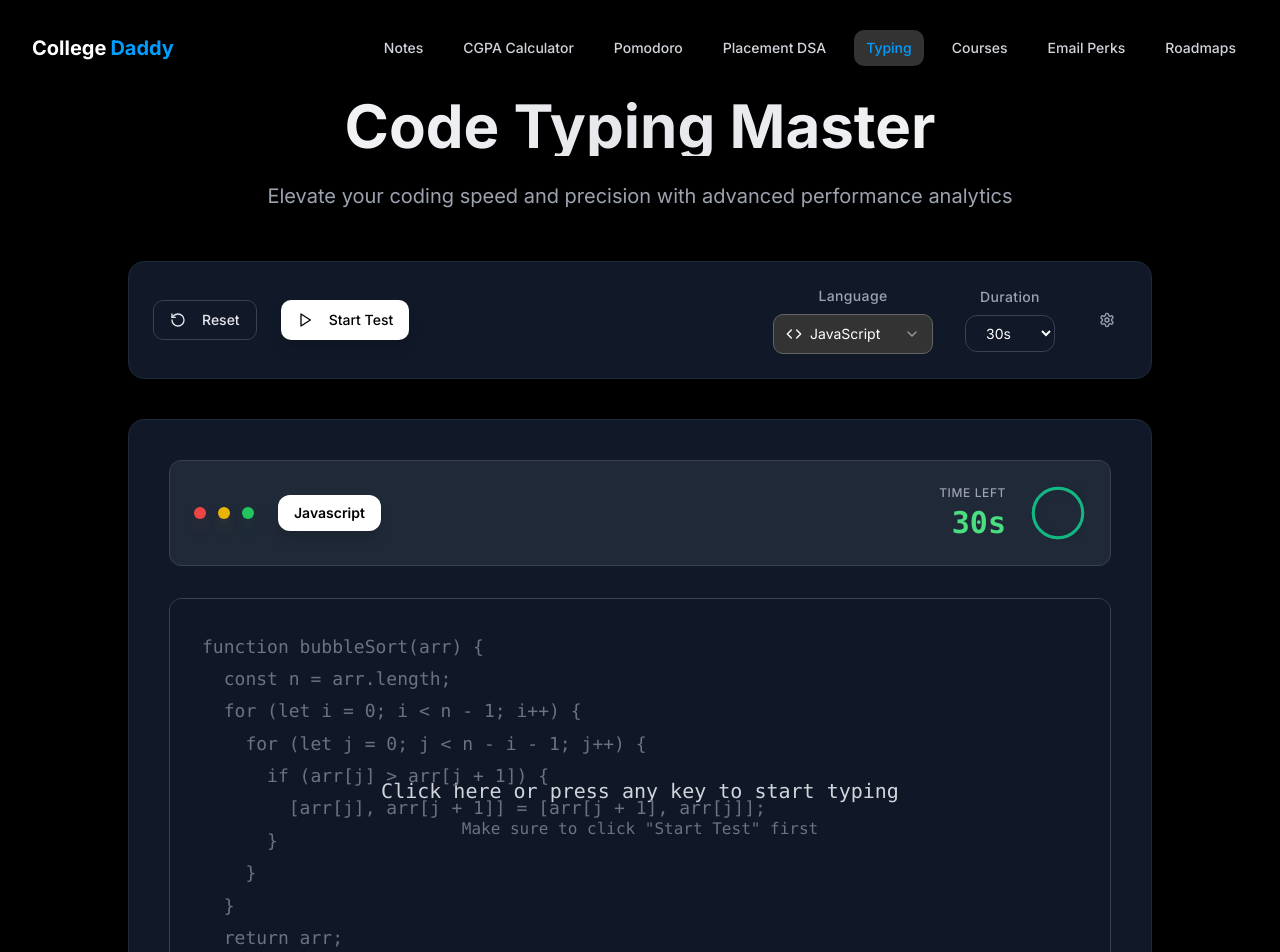
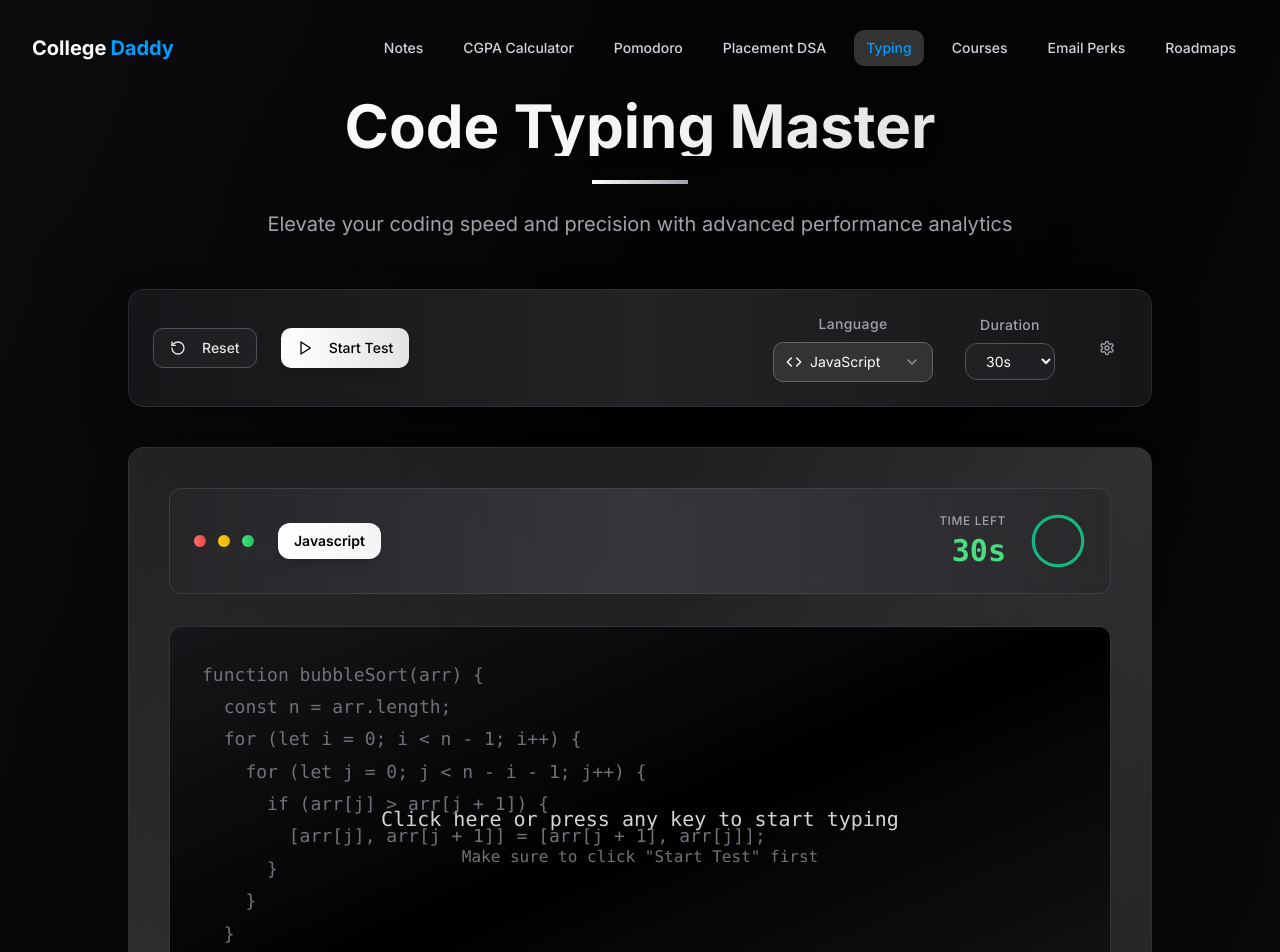
Before and after one commit to sachinnotmainacc/academic-companion-hub, a React (Vite) app: page /typing in a window 1280 px wide. Shown: the top 952 px of the page. Built offline with nearby package versions, Linux system fonts and the light colour scheme.

Commit message:
Refactor: Improve typing page color scheme
The AI enhanced the typing page's color scheme, implementing a premium look with a black background and refined color choices.

```diff
--- a/src/components/TypingArea.tsx
+++ b/src/components/TypingArea.tsx
@@ -245,22 +245,22 @@ export default function TypingArea({
 
   return (
     <div className="relative">
-      {/* Enhanced Header */}
-      <div className="flex justify-between items-center mb-8 p-6 bg-gray-800 rounded-xl border border-gray-700 backdrop-blur-sm">
+      {/* Premium Header */}
+      <div className="flex justify-between items-center mb-8 p-6 bg-gradient-to-r from-zinc-800/70 via-zinc-700/70 to-zinc-800/70 rounded-xl border border-zinc-600/50 backdrop-blur-sm">
         <div className="flex items-center space-x-6">
           <div className="flex items-center space-x-3">
-            <div className="w-3 h-3 bg-red-500 rounded-full shadow-lg shadow-red-500/30"></div>
-            <div className="w-3 h-3 bg-yellow-500 rounded-full shadow-lg shadow-yellow-500/30"></div>
-            <div className="w-3 h-3 bg-green-500 rounded-full shadow-lg shadow-green-500/30"></div>
+            <div className="w-3 h-3 bg-gradient-to-r from-red-400 to-red-500 rounded-full shadow-lg shadow-red-500/30"></div>
+            <div className="w-3 h-3 bg-gradient-to-r from-yellow-400 to-yellow-500 rounded-full shadow-lg shadow-yellow-500/30"></div>
+            <div className="w-3 h-3 bg-gradient-to-r from-green-400 to-green-500 rounded-full shadow-lg shadow-green-500/30"></div>
           </div>
-          <div className="text-sm px-4 py-2 bg-white text-black rounded-lg font-semibold capitalize shadow-lg">
+          <div className="text-sm px-4 py-2 bg-gradient-to-r from-white to-zinc-100 text-black rounded-lg font-semibold capitalize shadow-lg">
             {snippet.language}
           </div>
         </div>
 
         <div className="flex items-center space-x-6">
           <div className="text-right">
-            <div className="text-xs text-gray-400 uppercase tracking-wider font-medium mb-1">Time Left</div>
+            <div className="text-xs text-zinc-400 uppercase tracking-wider font-medium mb-1">Time Left</div>
             <div className={`text-3xl font-mono font-bold transition-all duration-300 ${
               timeLeft <= 10 ? 'text-red-400 animate-pulse' :
               timeLeft <= 20 ? 'text-yellow-400' : 'text-green-400'
@@ -273,13 +273,13 @@ export default function TypingArea({
               <path
                 d="M18 2.0845 a 15.9155 15.9155 0 0 1 0 31.831 a 15.9155 15.9155 0 0 1 0 -31.831"
                 fill="none"
-                stroke="#374151"
+                stroke="#52525b"
                 strokeWidth="2"
               />
               <path
                 d="M18 2.0845 a 15.9155 15.9155 0 0 1 0 31.831 a 15.9155 15.9155 0 0 1 0 -31.831"
                 fill="none"
-                stroke={timeLeft <= 10 ? '#F87171' : timeLeft <= 20 ? '#FBBF24' : '#10B981'}
+                stroke={timeLeft <= 10 ? '#f87171' : timeLeft <= 20 ? '#fbbf24' : '#10b981'}
                 strokeWidth="2"
                 strokeDasharray={`${(timeLeft / testDuration) * 100}, 100`}
                 className="transition-all duration-1000 ease-linear drop-shadow-lg"
@@ -289,11 +289,11 @@ export default function TypingArea({
         </div>
       </div>
 
-      {/* Enhanced Code Display */}
+      {/* Premium Code Display */}
       <div
         ref={containerRef}
-        className={`relative font-mono text-lg leading-relaxed whitespace-pre-wrap outline-none bg-gray-900 p-8 rounded-xl border transition-all duration-300 min-h-[350px] backdrop-blur-sm ${
-          isStarted ? 'focus:border-white cursor-text border-gray-700 shadow-inner' : 'cursor-pointer border-gray-700 hover:border-gray-600'
+        className={`relative font-mono text-lg leading-relaxed whitespace-pre-wrap outline-none bg-gradient-to-br from-zinc-900/50 via-black/50 to-zinc-900/50 p-8 rounded-xl border transition-all duration-300 min-h-[350px] backdrop-blur-sm ${
+          isStarted ? 'focus:border-white/50 cursor-text border-zinc-600/50 shadow-inner' : 'cursor-pointer border-zinc-600/50 hover:border-zinc-500/50'
         }`}
         tabIndex={0}
         onBlur={handleBlur}
@@ -305,10 +305,10 @@ export default function TypingArea({
         style={{ lineHeight: '1.8' }}
       >
         {!isStarted && (
-          <div className="absolute inset-0 flex items-center justify-center bg-gray-900/90 rounded-xl backdrop-blur-sm">
+          <div className="absolute inset-0 flex items-center justify-center bg-gradient-to-br from-zinc-900/95 via-black/95 to-zinc-900/95 rounded-xl backdrop-blur-sm">
             <div className="text-center p-8">
-              <p className="text-gray-300 text-xl mb-3 font-medium">Click here or press any key to start typing</p>
-              <p className="text-gray-500 text-base">Make sure to click "Start Test" first</p>
+              <p className="text-zinc-300 text-xl mb-3 font-medium">Click here or press any key to start typing</p>
+              <p className="text-zinc-500 text-base">Make sure to click "Start Test" first</p>
             </div>
           </div>
         )}
@@ -330,7 +330,7 @@ export default function TypingArea({
                     : isWrong
                     ? 'text-red-400 bg-red-400/20 rounded-sm'
                     : ''
-                  : 'text-gray-500'
+                  : 'text-zinc-500'
               }`}
             >
               {isCursor && isCursorVisible && (
@@ -346,15 +346,15 @@ export default function TypingArea({
         })}
       </div>
 
-      {/* Progress Bar */}
+      {/* Premium Progress Bar */}
       <div className="mt-6">
-        <div className="flex justify-between text-sm text-gray-400 mb-2">
+        <div className="flex justify-between text-sm text-zinc-400 mb-2">
           <span className="font-medium">Progress</span>
           <span className="font-mono">{Math.round((currentText.length / snippet.code.length) * 100)}%</span>
         </div>
-        <div className="w-full bg-gray-800 rounded-full h-3 overflow-hidden shadow-inner">
+        <div className="w-full bg-zinc-800/50 rounded-full h-3 overflow-hidden shadow-inner">
           <div
-            className="bg-white h-3 rounded-full transition-all duration-500 ease-out shadow-lg"
+            className="bg-gradient-to-r from-white to-zinc-200 h-3 rounded-full transition-all duration-500 ease-out shadow-lg"
             style={{ width: `${Math.min(100, (currentText.length / snippet.code.length) * 100)}%` }}
           ></div>
         </div>
--- a/src/pages/Typing.tsx
+++ b/src/pages/Typing.tsx
@@ -57,30 +57,36 @@ const Typing = () => {
   };
 
   return (
-    <div className="min-h-screen bg-black text-white">
+    <div className="min-h-screen bg-gradient-to-br from-zinc-950 via-black to-zinc-950 text-white relative overflow-hidden">
+      {/* Premium background effects */}
+      <div className="absolute inset-0 bg-gradient-to-r from-zinc-900/20 via-transparent to-zinc-900/20"></div>
+      <div className="absolute top-0 left-1/4 w-96 h-96 bg-white/3 rounded-full blur-3xl"></div>
+      <div className="absolute bottom-0 right-1/4 w-96 h-96 bg-white/2 rounded-full blur-3xl"></div>
+
       <Navbar />
-      <div className="container mx-auto px-4 py-24">
-        {/* Header */}
+      <div className="container mx-auto px-4 py-24 relative z-10">
+        {/* Premium Header */}
         <div className="text-center mb-12">
-          <h1 className="text-5xl md:text-6xl font-bold mb-6 bg-gradient-to-r from-white via-gray-200 to-white bg-clip-text text-transparent drop-shadow-lg">
+          <h1 className="text-5xl md:text-6xl font-bold mb-6 bg-gradient-to-r from-white via-zinc-100 to-zinc-300 bg-clip-text text-transparent drop-shadow-lg">
             Code Typing Master
           </h1>
-          <p className="text-gray-400 text-xl max-w-3xl mx-auto leading-relaxed">
+          <div className="w-24 h-1 bg-gradient-to-r from-white to-zinc-400 mx-auto mb-6"></div>
+          <p className="text-zinc-400 text-xl max-w-3xl mx-auto leading-relaxed">
             Elevate your coding speed and precision with advanced performance analytics
           </p>
         </div>
 
         {!showResults ? (
           <>
-            {/* Control Bar */}
+            {/* Premium Control Bar */}
             <div className="max-w-5xl mx-auto mb-10">
-              <div className="bg-gray-900 backdrop-blur-xl rounded-2xl p-6 border border-gray-800 shadow-2xl">
+              <div className="bg-gradient-to-r from-zinc-900/90 via-zinc-800/90 to-zinc-900/90 backdrop-blur-xl rounded-2xl p-6 border border-zinc-700/50 shadow-2xl shadow-black/50">
                 <div className="flex flex-wrap items-center justify-between gap-6">
                   <div className="flex items-center space-x-6">
                     <Button
                       onClick={handleReset}
                       variant="outline"
-                      className="border-gray-700 hover:bg-gray-800 hover:border-gray-600 bg-gray-900 text-gray-200 transition-all duration-300"
+                      className="border-zinc-600 hover:bg-zinc-700/50 hover:border-zinc-500 bg-zinc-800/50 text-zinc-200 transition-all duration-300 backdrop-blur-sm"
                       disabled={isStarted && timeLeft > 0}
                     >
                       <RotateCcw className="w-4 h-4 mr-2" />
@@ -89,7 +95,7 @@ const Typing = () => {
 
                     <Button
                       onClick={handleStart}
-                      className="bg-white text-black hover:bg-gray-200 shadow-lg transition-all duration-300"
+                      className="bg-gradient-to-r from-white to-zinc-200 text-black hover:from-zinc-100 hover:to-zinc-300 shadow-lg transition-all duration-300 font-medium"
                       disabled={isStarted}
                     >
                       <Play className="w-4 h-4 mr-2" />
@@ -99,7 +105,7 @@ const Typing = () => {
 
                   <div className="flex items-center space-x-8">
                     <div className="text-center">
-                      <div className="text-sm text-gray-400 mb-2 font-medium tracking-wide">Language</div>
+                      <div className="text-sm text-zinc-400 mb-2 font-medium tracking-wide">Language</div>
                       <LanguageSelector
                         currentLanguage={currentSnippet.language}
                         onLanguageChange={handleLanguageChange}
@@ -108,12 +114,12 @@ const Typing = () => {
                     </div>
 
                     <div className="text-center">
-                      <div className="text-sm text-gray-400 mb-2 font-medium tracking-wide">Duration</div>
+                      <div className="text-sm text-zinc-400 mb-2 font-medium tracking-wide">Duration</div>
                       <select
                         value={testDuration}
                         onChange={(e) => handleDurationChange(Number(e.target.value))}
                         disabled={isStarted}
-                        className="bg-gray-900 border border-gray-700 rounded-lg px-4 py-2 text-white text-sm min-w-[90px] focus:ring-2 focus:ring-white focus:border-transparent transition-all duration-300"
+                        className="bg-zinc-800/50 border border-zinc-600 rounded-lg px-4 py-2 text-white text-sm min-w-[90px] focus:ring-2 focus:ring-white/50 focus:border-transparent transition-all duration-300 backdrop-blur-sm"
                       >
                         <option value={15}>15s</option>
                         <option value={30}>30s</option>
@@ -122,7 +128,7 @@ const Typing = () => {
                       </select>
                     </div>
 
-                    <Button variant="ghost" size="icon" className="text-gray-400 hover:text-white hover:bg-gray-800 transition-all duration-300">
+                    <Button variant="ghost" size="icon" className="text-zinc-400 hover:text-white hover:bg-zinc-700/50 transition-all duration-300">
                       <Settings className="w-5 h-5" />
                     </Button>
                   </div>
@@ -130,10 +136,11 @@ const Typing = () => {
               </div>
             </div>
 
-            {/* Main Typing Area */}
+            {/* Premium Typing Area */}
             <div className="max-w-5xl mx-auto">
-              <div className="bg-gray-900 backdrop-blur-xl rounded-2xl shadow-2xl border border-gray-800 overflow-hidden">
-                <div className="p-10">
+              <div className="bg-gradient-to-br from-zinc-900/95 via-zinc-800/95 to-zinc-900/95 backdrop-blur-xl rounded-2xl shadow-2xl border border-zinc-700/50 overflow-hidden relative">
+                <div className="absolute inset-0 bg-gradient-to-r from-white/5 via-transparent to-white/5 pointer-events-none"></div>
+                <div className="p-10 relative z-10">
                   <TypingArea
                     snippet={currentSnippet}
                     timeLeft={timeLeft}
@@ -149,12 +156,10 @@ const Typing = () => {
                 </div>
               </div>
 
-              {/* Only show live results during typing, not the full results */}
               {isStarted && !isTestComplete && <TypingResults />}
             </div>
           </>
         ) : (
-          /* Show final test results */
           <div className="max-w-5xl mx-auto">
             <TypingTestResults onRestart={handleReset} />
           </div>
```
